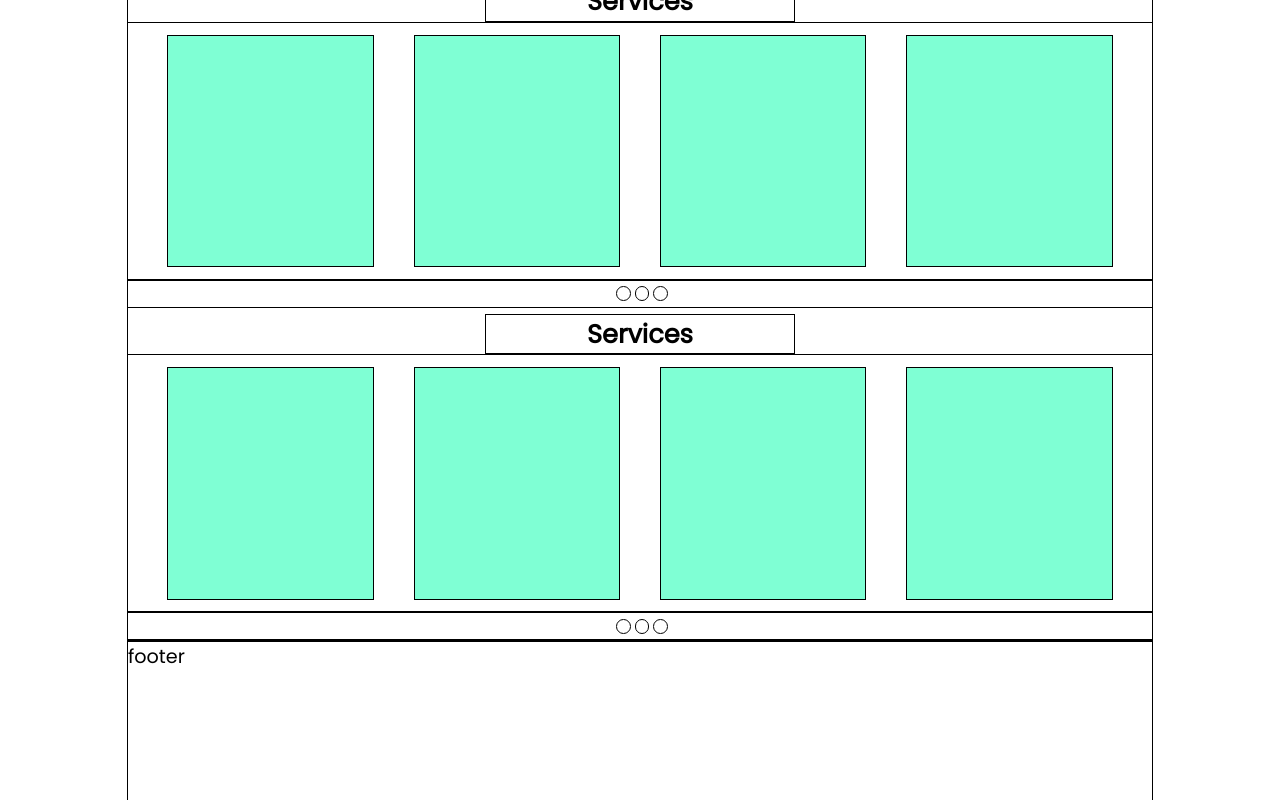
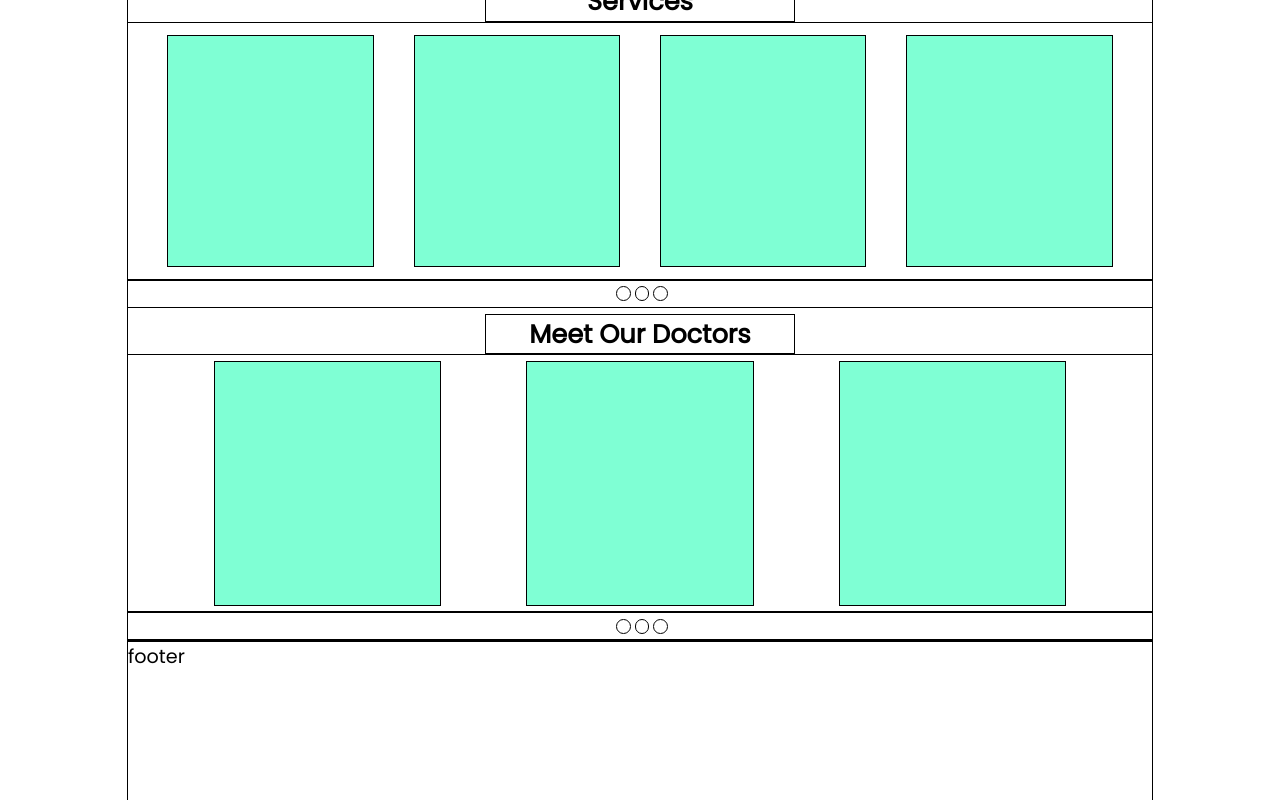
Before and after one commit to MokuaEnock/swiss, a React (Create React App) app: page / in a window 1280 px wide. Shown: the part 463-1263 px from the top of the page. Built offline with nearby package versions, Linux system fonts and the light colour scheme.

Commit message:
add doctor card

```diff
--- a/src/components/home/home.css
+++ b/src/components/home/home.css
@@ -78,3 +78,13 @@
   border-radius: 50%;
   margin-left: 0.3vw;
 }
+
+.doctor-card {
+  height: 95%;
+  background-color: aquamarine;
+  width: 22%;
+  display: flex;
+  flex-direction: column;
+  align-items: center;
+  justify-content: space-between;
+}
--- a/src/components/home/services.js
+++ b/src/components/home/services.js
@@ -19,13 +19,13 @@ export default function Services() {
       </section>
 
       <section className="services">
-        <h3 className="services-header">Services</h3>
+        <h3 className="services-header">Meet Our Doctors</h3>
         <div className="services-container">
-          <span className="services-card"></span>
-          <span className="services-card"></span>
-          <span className="services-card"></span>
-          <span className="services-card"></span>
+          <span className="doctor-card"></span>
+          <span className="doctor-card"></span>
+          <span className="doctor-card"></span>
         </div>
+
         <div className="services-footer">
           <span className="services-footer-span"></span>
           <span className="services-footer-span"></span>
```
